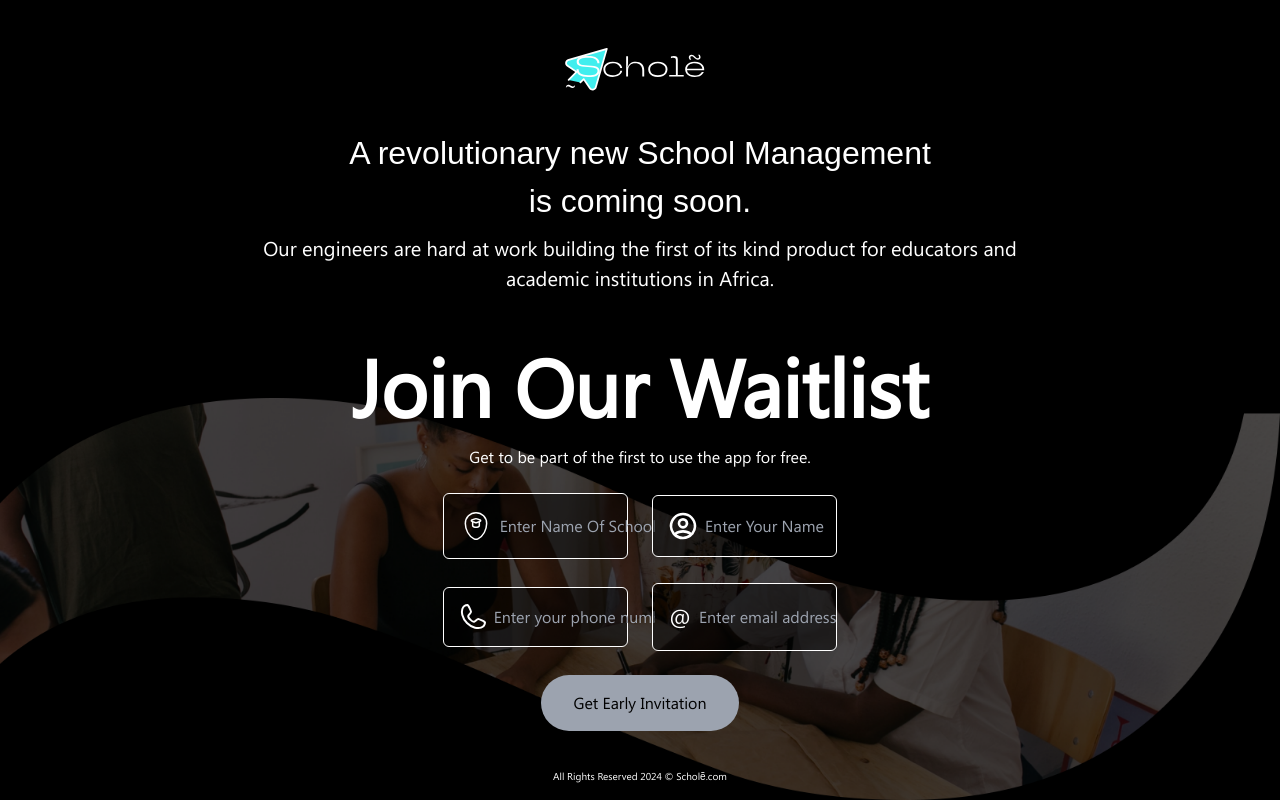
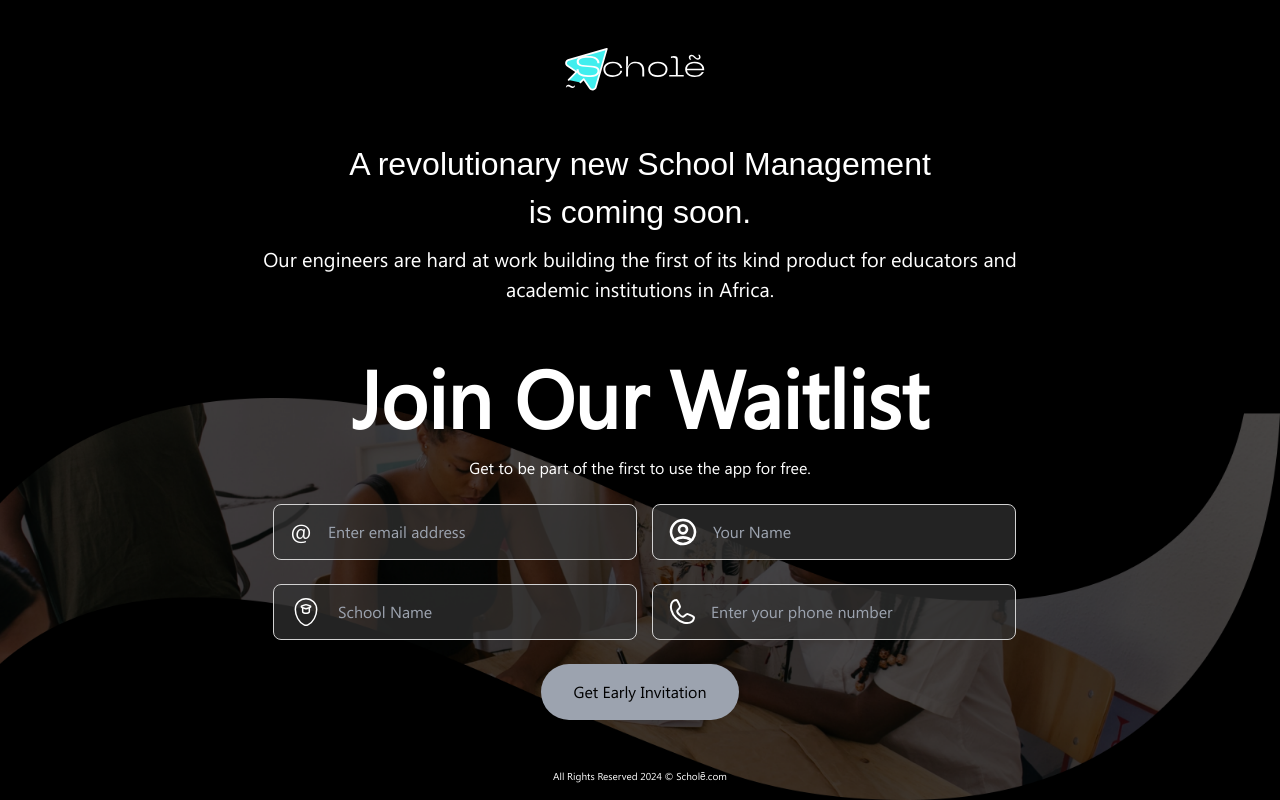
Before and after one commit to scholelabs/Schole_Waitlist, a Next.js app: page / in a window 1280 px wide. Built offline with nearby package versions, Linux system fonts and the light colour scheme; a web font is replaced by a local one.

Commit message:
chore: Input changes

```diff
--- a/app/page.tsx
+++ b/app/page.tsx
@@ -2,12 +2,12 @@
 import Image from "next/image";
 import { toast } from "@/hooks/use-toast";
 import { joinWaitlist } from "@/actions/waitlist";
-import { useEffect, useState } from "react";
+import { useState } from "react";
 import PhoneSvg from "@/components/svgs/PhoneSvg";
 import NameSvg from "@/components/svgs/NameSvg";
 import SchoolName from "@/components/svgs/SchoolName";
 
-import type {WaitlistPayload} from "@/actions/waitlist";
+import type { WaitlistPayload } from "@/actions/waitlist";
 import { Modal } from "@/components/Modal";
 import Spinner from "@/components/Spinner";
 
@@ -18,13 +18,13 @@ export default function Home() {
     name: "",
     school: "",
   });
-  const [showModal, setShowModal] = useState(false)
-  const [loading, setLoading] = useState(false)
+  const [showModal, setShowModal] = useState(false);
+  const [loading, setLoading] = useState(false);
 
   const hasInvalidFields = Object.values(formDetails).some((value) => !value);
 
   const handleSubmit = () => {
-    setLoading(true)
+    setLoading(true);
     if (hasInvalidFields) {
       return toast({
         title: "Error",
@@ -42,7 +42,7 @@ export default function Home() {
           name: "",
           school: "",
         });
-          setShowModal(true)
+        setShowModal(true);
       })
       .catch(() =>
         toast({
@@ -50,13 +50,13 @@ export default function Home() {
           description: "An error occurred while joining the waitlist",
           variant: "destructive",
         })
-        ).finally(() => setLoading(false))
-
-  }
+      )
+      .finally(() => setLoading(false));
+  };
 
   const updateFormDetails = (key: keyof WaitlistPayload, value: string) => {
     setFormDetails((prev) => ({ ...prev, [key]: value }));
-  }
+  };
 
   return (
     <main className="min-h-screen bg-black font-segoe text-white bg-custom-image bg-contain bg-left-bottom md:bg-left-bottom bg-no-repeat flex flex-col justify-between">
@@ -86,46 +86,53 @@ export default function Home() {
             Get to be part of the first to use the app for free.
           </p>
         </div>
-        <div className="grid md:grid-cols-2 grid-cols-1 md:w-1/3 items-center gap-6 mt-10 px-4">
-          <div className="flex items-center space-x-2 bg-black  bg-opacity-50 border-white border rounded-md px-4 py-4 w-full max-w-md">
-          <span className="text-white"><SchoolName /></span>
+        <div className="grid md:grid-cols-2 grid-cols-1 md:w-[766px] items-center gap-6 mt-10 px-4">
+          <div className="flex items-center space-x-2 bg-[#333333B2] border-[#D1D1D1] border rounded-[8px] px-4 h-[56px] w-[364px]">
+            <span className="text-white text-[23px]">@</span>
+            <input
+              type="email"
+              placeholder="Enter email address"
+              className="bg-transparent text-white placeholder-gray-400 pl-2 focus:outline-none flex-1"
+              value={formDetails.email}
+              onChange={(e) => updateFormDetails("email", e.target.value)}
+            />
+          </div>
+          <div className="flex items-center space-x-2 bg-[#333333B2] border-[#D1D1D1] border rounded-[8px] px-4 h-[56px] w-[364px]">
+            <span className="text-white">
+              <NameSvg />
+            </span>
+            <input
+              type="text"
+              placeholder="Your Name"
+              className="bg-transparent text-white placeholder-gray-400 pl-2 focus:outline-none flex-1"
+              value={formDetails.name}
+              onChange={(e) => updateFormDetails("name", e.target.value)}
+            />
+          </div>
+          <div className="flex items-center space-x-2 bg-[#333333B2] border-[#D1D1D1] border rounded-[8px] px-4 h-[56px] w-[364px]">
+            <span className="text-white">
+              <SchoolName />
+            </span>
 
             <input
               type="text"
-              placeholder="Enter Name Of School"
-              className="bg-transparent text-white placeholder-gray- focus:outline-none flex-1"
+              placeholder="School Name"
+              className="bg-transparent text-white placeholder-gray-400 pl-2 focus:outline-none flex-1"
               value={formDetails.school}
               onChange={(e) => updateFormDetails("school", e.target.value)}
             />
           </div>
-          <div className="flex items-center space-x-2 bg-black  bg-opacity-50 border-white border rounded-md px-4 py-4 w-full max-w-md">
-          <span className="text-white"><NameSvg /></span>
-            <input
-              type="text"
-              placeholder="Enter Your Name"
-              className="bg-transparent text-white placeholder-gray- pl focus:outline-none flex-1"
-              value={formDetails.name}
-              onChange={(e) => updateFormDetails("name", e.target.value)}
-            />
-          </div>
-          <div className="flex items-center space-x-2 bg-black  bg-opacity-50 border-white border rounded-md px-4 py-4 w-full max-w-md">
-            <span className="text-white"><PhoneSvg /></span>
+
+          <div className="flex items-center space-x-2 bg-[#333333B2] border-[#D1D1D1] border rounded-[8px] px-4 w-[364px] h-[56px]">
+            <span className="text-white">
+              <PhoneSvg />
+            </span>
             <input
               type="number"
               placeholder="Enter your phone number"
-              className="bg-transparent text-white placeholder-gray- pl focus:outline-none flex-1"
+              className="bg-transparent text-white placeholder-gray-400 pl-2 focus:outline-none flex-1 [appearance:textfield] [&::-webkit-outer-spin-button]:appearance-none [&::-webkit-inner-spin-button]:appearance-none"
               value={formDetails.phone}
               onChange={(e) => updateFormDetails("phone", e.target.value)}
-            />
-          </div>
-          <div className="flex items-center space-x-2 bg-black  bg-opacity-50 border-white border rounded-md px-4 py-4 w-full max-w-md">
-            <span className="text-white text-[23px]">@</span>
-            <input
-              type="email"
-              placeholder="Enter email address"
-              className="bg-transparent text-white placeholder-gray- pl focus:outline-none flex-1"
-              value={formDetails.email}
-              onChange={(e) => updateFormDetails("email", e.target.value)}
             />
           </div>
         </div>
@@ -134,7 +141,7 @@ export default function Home() {
           disabled={hasInvalidFields}
           onClick={handleSubmit}
         >
-            {loading ? <Spinner/> : 'Get Early Invitation'}
+          {loading ? <Spinner /> : "Get Early Invitation"}
         </button>
       </div>
       <footer className="text-center py-4 text-[10px]">
```
Lines whose indentation alone changed are shown as unchanged.
